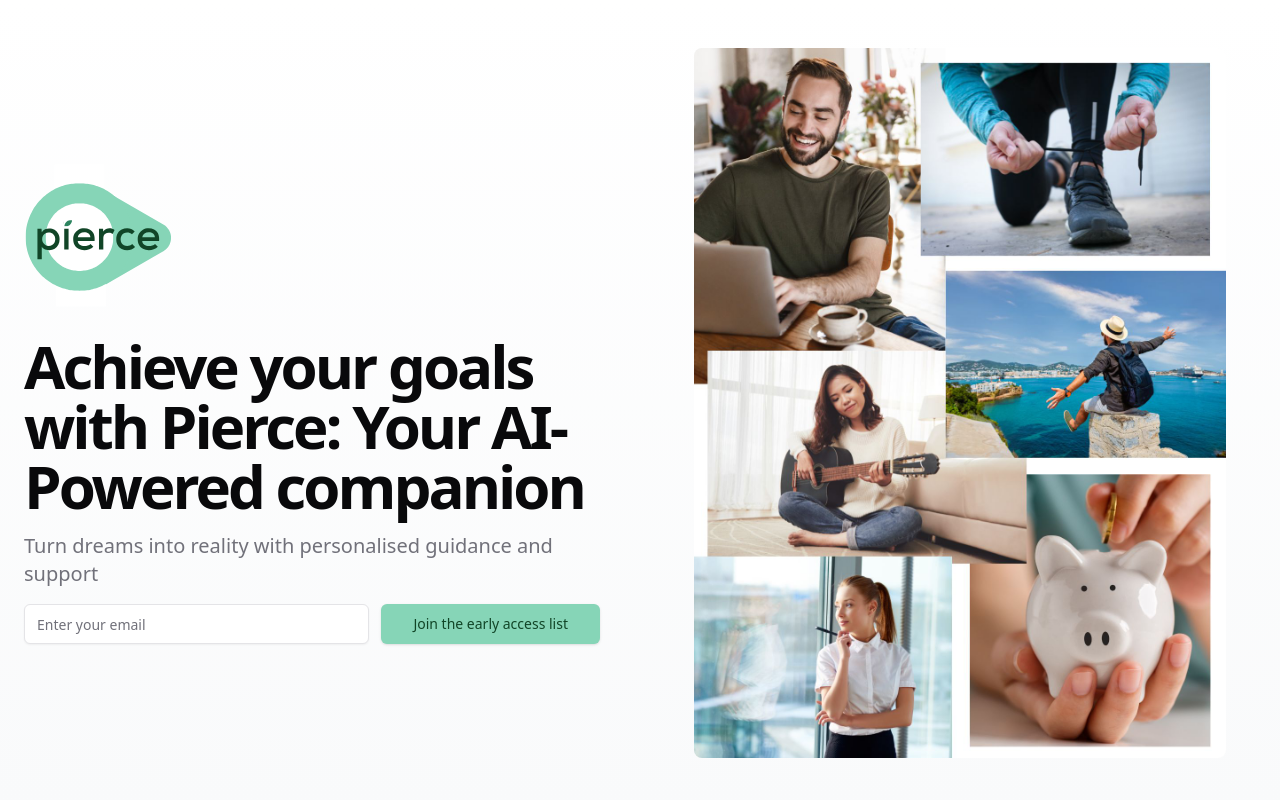
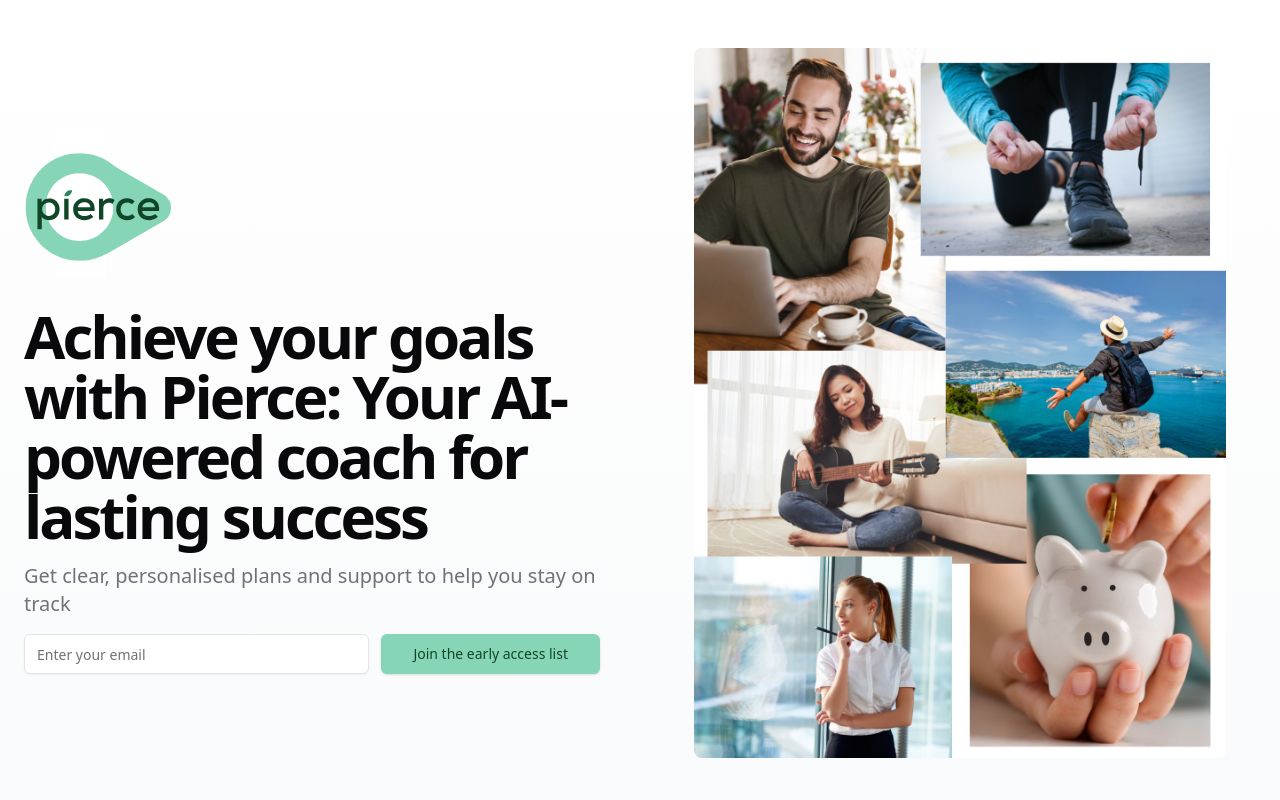
Before and after one commit to guivalerio82/pierce-website, a Next.js app: page / in a window 1280 px wide. Shown: the top 800 px of the page. Built offline with nearby package versions, Linux system fonts and the light colour scheme; no server answers.

Commit message:
Updated copy

```diff
--- a/src/app/page.tsx
+++ b/src/app/page.tsx
@@ -152,10 +152,10 @@ export default function Home() {
               </motion.div>
 
               <h1 className="text-4xl md:text-6xl font-bold tracking-tighter">
-                Achieve your goals with Pierce: Your AI-Powered companion
+                Achieve your goals with Pierce: Your AI-powered coach for lasting success
               </h1>
               <p className="text-xl text-muted-foreground">
-                Turn dreams into reality with personalised guidance and support
+              Get clear, personalised plans and support to help you stay on track
               </p>
               {isSubmitted ? successMessage : emailForm}
             </motion.div>
```
